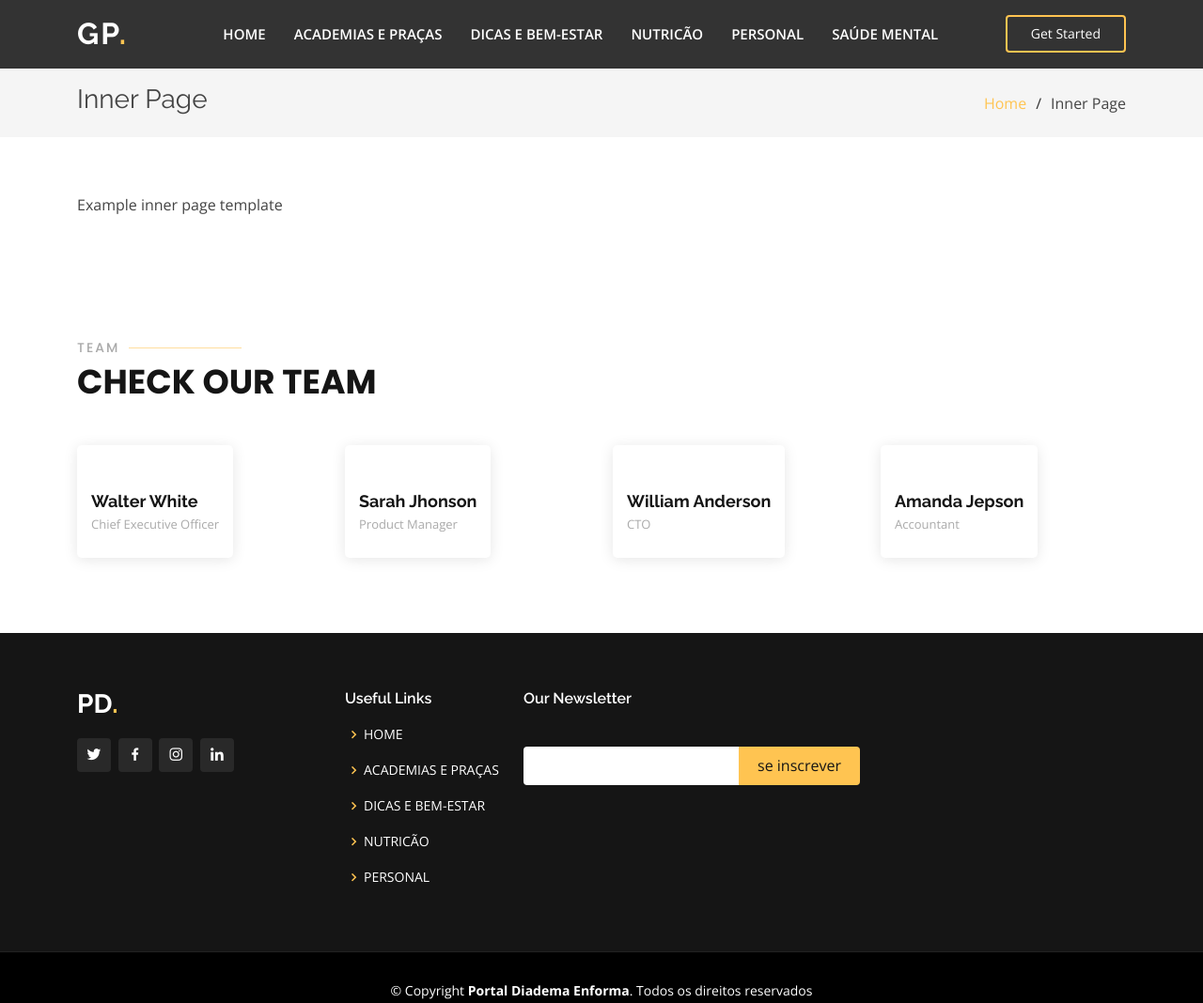
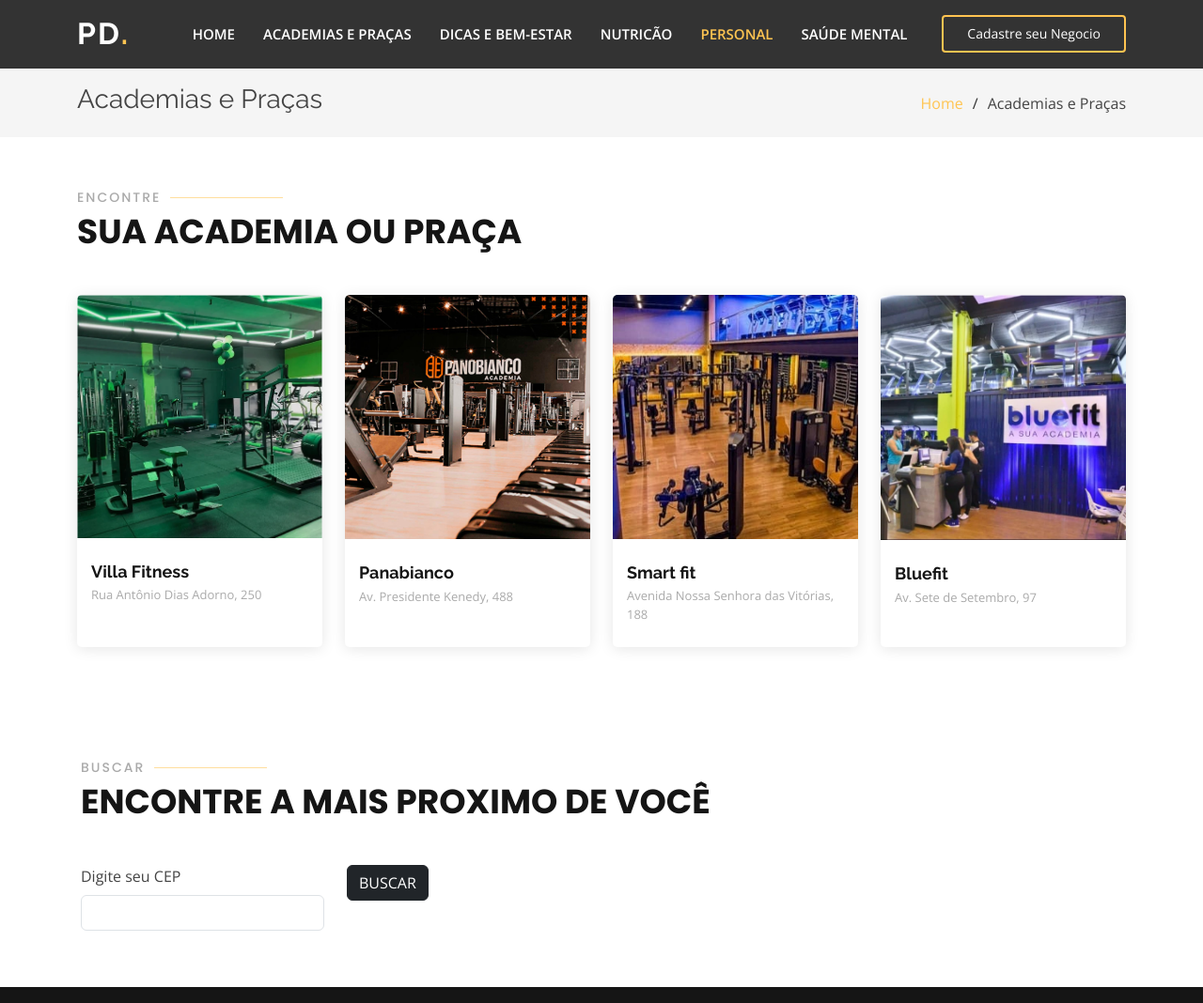
Before and after one commit to EmiliaPaula/ProjetoIntegradorPortalDiademaENforma, a plain HTML site: page academia.html in a window 1280 px wide. Shown: the top 1068 px of the page at 94% size. Drawn offline with nearby package versions, Linux system fonts and the light colour scheme.

Commit message:
Criando a pagina de Academias e praças

```diff
--- a/academia.html
+++ b/academia.html
@@ -1,11 +1,11 @@
 <!DOCTYPE html>
-<html lang="en">
+<html lang="pt-br">
 
 <head>
   <meta charset="utf-8">
   <meta content="width=device-width, initial-scale=1.0" name="viewport">
 
-  <title>Inner Page - Gp Bootstrap Template</title>
+  <title>Academias e Praças</title>
   <meta content="" name="description">
   <meta content="" name="keywords">
 
@@ -37,7 +37,7 @@
   <header id="header" class="fixed-top header-inner-pages">
     <div class="container d-flex align-items-center justify-content-lg-between">
 
-      <h1 class="logo me-auto me-lg-0"><a href="index.html">Gp<span>.</span></a></h1>
+      <h1 class="logo me-auto me-lg-0"><a href="index.html">PD<span>.</span></a></h1>
       <!-- Uncomment below if you prefer to use an image logo -->
       <!-- <a href="index.html" class="logo me-auto me-lg-0"><img src="assets/img/logo.png" alt="" class="img-fluid"></a>-->
 
@@ -54,7 +54,7 @@
         <i class="bi bi-list mobile-nav-toggle"></i>
       </nav><!-- .navbar -->
 
-      <a href="#about" class="get-started-btn scrollto">Get Started</a>
+      <a href="#about" class="get-started-btn scrollto">Cadastre seu Negocio</a>
 
     </div>
   </header><!-- End Header -->
@@ -66,31 +66,31 @@
       <div class="container">
 
         <div class="d-flex justify-content-between align-items-center">
-          <h2>Inner Page</h2>
+          <h2>Academias e Praças</h2>
           <ol>
             <li><a href="index.html">Home</a></li>
-            <li>Inner Page</li>
+            <li>Academias e Praças</li>
           </ol>
         </div>
 
       </div>
     </section><!-- End Breadcrumbs -->
 
-    <section class="inner-page">
+    <!--<section class="inner-page">
       <div class="container">
         <p>
           Example inner page template
         </p>
       </div>
-    </section>
+    </section> -->
 
     <!-- ======= Team Section ======= -->
     <section id="team" class="team">
       <div class="container" data-aos="fade-up">
 
         <div class="section-title">
-          <h2>Team</h2>
-          <p>Check our Team</p>
+          <h2>Encontre</h2>
+          <p>Sua academia ou praça</p>
         </div>
 
         <div class="row">
@@ -98,7 +98,7 @@
           <div class="col-lg-3 col-md-6 d-flex align-items-stretch">
             <div class="member" data-aos="fade-up" data-aos-delay="100">
               <div class="member-img">
-                <img src="assets/img/team/team-1.jpg" class="img-fluid" alt="">
+                <img src="assets/img/team/academia1.png" class="img-fluid" alt="">
                 <div class="social">
                   <a href=""><i class="bi bi-twitter"></i></a>
                   <a href=""><i class="bi bi-facebook"></i></a>
@@ -107,8 +107,8 @@
                 </div>
               </div>
               <div class="member-info">
-                <h4>Walter White</h4>
-                <span>Chief Executive Officer</span>
+                <h4>Villa Fitness</h4>
+                <span>Rua Antônio Dias Adorno, 250</span>
               </div>
             </div>
           </div>
@@ -116,7 +116,7 @@
           <div class="col-lg-3 col-md-6 d-flex align-items-stretch">
             <div class="member" data-aos="fade-up" data-aos-delay="200">
               <div class="member-img">
-                <img src="assets/img/team/team-2.jpg" class="img-fluid" alt="">
+                <img src="assets/img/team/academia2.png" class="img-fluid" alt="">
                 <div class="social">
                   <a href=""><i class="bi bi-twitter"></i></a>
                   <a href=""><i class="bi bi-facebook"></i></a>
@@ -125,8 +125,8 @@
                 </div>
               </div>
               <div class="member-info">
-                <h4>Sarah Jhonson</h4>
-                <span>Product Manager</span>
+                <h4>Panabianco</h4>
+                <span>Av. Presidente Kenedy, 488</span>
               </div>
             </div>
           </div>
@@ -134,7 +134,7 @@
           <div class="col-lg-3 col-md-6 d-flex align-items-stretch">
             <div class="member" data-aos="fade-up" data-aos-delay="300">
               <div class="member-img">
-                <img src="assets/img/team/team-3.jpg" class="img-fluid" alt="">
+                <img src="assets/img/team/academia3.jpg" class="img-fluid" alt="">
                 <div class="social">
                   <a href=""><i class="bi bi-twitter"></i></a>
                   <a href=""><i class="bi bi-facebook"></i></a>
@@ -143,8 +143,8 @@
                 </div>
               </div>
               <div class="member-info">
-                <h4>William Anderson</h4>
-                <span>CTO</span>
+                <h4>Smart fit</h4>
+                <span>Avenida Nossa Senhora das Vitórias, 188</span>
               </div>
             </div>
           </div>
@@ -152,7 +152,7 @@
           <div class="col-lg-3 col-md-6 d-flex align-items-stretch">
             <div class="member" data-aos="fade-up" data-aos-delay="400">
               <div class="member-img">
-                <img src="assets/img/team/team-4.jpg" class="img-fluid" alt="">
+                <img src="assets/img/team/academia4.jpg" class="img-fluid" alt="">
                 <div class="social">
                   <a href=""><i class="bi bi-twitter"></i></a>
                   <a href=""><i class="bi bi-facebook"></i></a>
@@ -161,8 +161,8 @@
                 </div>
               </div>
               <div class="member-info">
-                <h4>Amanda Jepson</h4>
-                <span>Accountant</span>
+                <h4>Bluefit</h4>
+                <span>Av. Sete de Setembro, 97</span>
               </div>
             </div>
           </div>
@@ -171,6 +171,37 @@
 
       </div>
     </section><!-- End Team Section -->
+
+    <section id="team" class="team">
+      <div class="container" data-aos="fade-up">
+
+        <form class="row g-3 needs-validation" novalidate>
+          <div class="container" data-aos="fade-up">
+
+            <div class="section-title">
+              <h2>BUSCAR</h2>
+              <p>Encontre a mais proximo de você</p>
+            </div>
+
+            <div class="row">
+              <div class="col-md-3">
+                <label for="validationCustom05" class="form-label">Digite seu CEP</label>
+                <input type="text" class="form-control" id="validationCustom05" required>
+                <div class="invalid-feedback">
+                  Por favor, forneça um CEP válido.
+                </div>
+              </div>
+
+              <div class="col-1">
+                <button class="btn btn-dark" type="submit">BUSCAR</button>
+              </div>
+            </div>
+
+          </div>
+        </form>
+
+    </section>
+
 
   </main><!-- End #main -->
 
@@ -183,12 +214,6 @@
           <div class="col-lg-3 col-md-6">
             <div class="footer-info">
               <h3>PD<span>.</span></h3>
-              <!--<p>
-                A108 Adam Street <br>
-                NY 535022, USA<br><br>
-                <strong>Phone:</strong> +1 5589 55488 55<br>
-                <strong>Email:</strong> info@example.com<br>
-              </p> -->
               <div class="social-links mt-3">
                 <a href="#" class="twitter"><i class="bx bxl-twitter"></i></a>
                 <a href="#" class="facebook"><i class="bx bxl-facebook"></i></a>
@@ -210,20 +235,8 @@
             </ul>
           </div>
 
-          <!--<div class="col-lg-3 col-md-6 footer-links">
-            <h4>Our Services</h4>
-            <ul>
-              <li><i class="bx bx-chevron-right"></i> <a href="#">Web Design</a></li>
-              <li><i class="bx bx-chevron-right"></i> <a href="#">Web Development</a></li>
-              <li><i class="bx bx-chevron-right"></i> <a href="#">Product Management</a></li>
-              <li><i class="bx bx-chevron-right"></i> <a href="#">Marketing</a></li>
-              <li><i class="bx bx-chevron-right"></i> <a href="#">Graphic Design</a></li>
-            </ul>
-          </div> -->
-
           <div class="col-lg-4 col-md-6 footer-newsletter">
             <h4>Our Newsletter</h4>
-            <!-- <p>Tamen quem nulla quae legam multos aute sint culpa legam noster magna</p> -->
             <form action="" method="post">
               <input type="email" name="email"><input type="submit" value="se inscrever">
             </form>
--- a/assets/js/main.js
+++ b/assets/js/main.js
@@ -5,7 +5,7 @@
 * Author: BootstrapMade.com
 * License: https://bootstrapmade.com/license/
 */
-(function() {
+(function () {
   "use strict";
 
   /**
@@ -110,7 +110,7 @@
   /**
    * Mobile nav toggle
    */
-  on('click', '.mobile-nav-toggle', function(e) {
+  on('click', '.mobile-nav-toggle', function (e) {
     select('#navbar').classList.toggle('navbar-mobile')
     this.classList.toggle('bi-list')
     this.classList.toggle('bi-x')
@@ -119,7 +119,7 @@
   /**
    * Mobile nav dropdowns activate
    */
-  on('click', '.navbar .dropdown > a', function(e) {
+  on('click', '.navbar .dropdown > a', function (e) {
     if (select('#navbar').classList.contains('navbar-mobile')) {
       e.preventDefault()
       this.nextElementSibling.classList.toggle('dropdown-active')
@@ -129,7 +129,7 @@
   /**
    * Scrool with ofset on links with a class name .scrollto
    */
-  on('click', '.scrollto', function(e) {
+  on('click', '.scrollto', function (e) {
     if (select(this.hash)) {
       e.preventDefault()
 
@@ -213,9 +213,9 @@
 
       let portfolioFilters = select('#portfolio-flters li', true);
 
-      on('click', '#portfolio-flters li', function(e) {
+      on('click', '#portfolio-flters li', function (e) {
         e.preventDefault();
-        portfolioFilters.forEach(function(el) {
+        portfolioFilters.forEach(function (el) {
           el.classList.remove('filter-active');
         });
         this.classList.add('filter-active');
@@ -223,13 +223,36 @@
         portfolioIsotope.arrange({
           filter: this.getAttribute('data-filter')
         });
-        portfolioIsotope.on('arrangeComplete', function() {
+        portfolioIsotope.on('arrangeComplete', function () {
           AOS.refresh()
         });
       }, true);
     }
 
   });
+
+
+  // Exemplo de JavaScript para desabilitar envios de formulários se houver campos inválidos
+  (function () {
+    'use strict';
+
+    // Busque todos os formulários aos quais queremos aplicar estilos de validação personalizados do Bootstrap
+    var forms = document.querySelectorAll('.needs-validation');
+
+    // Passe por cima deles e evite o envio
+    Array.from(forms).forEach(function (form) {
+      form.addEventListener('submit', function (event) {
+        if (!form.checkValidity()) {
+          event.preventDefault();
+          event.stopPropagation();
+        }
+
+        form.classList.add('was-validated');
+      }, false);
+    });
+  })();
+
+
 
   /**
    * Initiate portfolio lightbox
```
Also changed, not shown: index.html (+2 -2 lines), portfolio-details.html (+1 -1 lines), assets/img/team/Capturar.PNG (added), assets/img/team/academia1.PNG (added), assets/img/team/academia2.PNG (added), assets/img/team/academia3.jpg (added), assets/img/team/academia4.jpg (added), assets/img/team/team-2.jpg (added), assets/img/team/team-3.jpg (added), assets/img/team/team-4.jpg (added).
